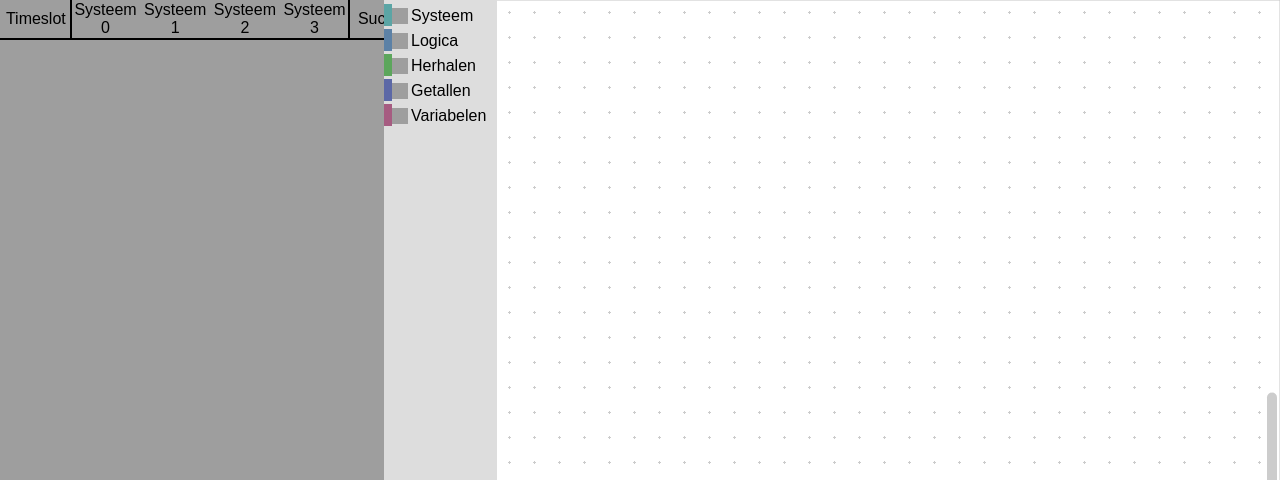
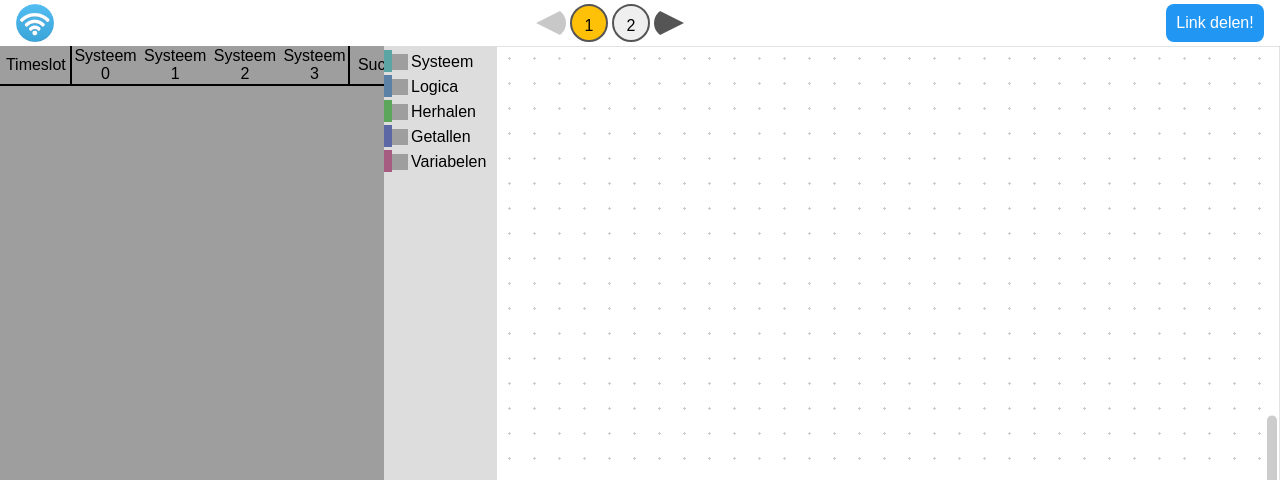
Before and after one commit to svenkonings/MAC-Protocol-Challenge, a PHP site: page / in a window 1280 px wide. Shown: the top 480 px of the page. Run offline with PHP 8.4, Linux system fonts and the light colour scheme; grey boxes are pictures that could not be loaded.

Commit message:
Add support for multiple levels

```diff
--- a/css/main.css
+++ b/css/main.css
@@ -1,6 +1,73 @@
 html, body {
     height: 100%;
     margin: 0;
+}
+
+nav {
+    height: 38px;
+    padding: 4px 1em;
+    cursor: default;
+}
+
+nav a, nav button {
+    display: inline-block;
+    width: 38px;
+    height: 38px;
+    vertical-align: middle;
+    font-family: sans-serif;
+    cursor: pointer;
+}
+
+#levels {
+    display: inline-block;
+    width: calc(100% - 144px);
+    text-align: center;
+
+}
+
+#levels button {
+    color: initial;
+    outline: initial;
+    padding: initial;
+    cursor: pointer;
+    border: 2px solid #555;
+    border-radius: 100%;
+    line-height: 2.5;
+}
+
+#levels button:first-child {
+    border: none;
+    width: 0;
+    height: 0;
+    border-top: 15px solid transparent;
+    border-right: 30px solid #555;
+    border-bottom: 15px solid transparent;
+    background: none;
+}
+
+#levels button:first-child:disabled {
+    border-right-color: #C8C8C8;
+    cursor: not-allowed;
+}
+
+#levels button:last-child {
+    border: none;
+    width: 0;
+    height: 0;
+    border-top: 15px solid transparent;
+    border-left: 30px solid #555;
+    border-bottom: 15px solid transparent;
+    background: none;
+}
+
+#levels button:last-child:disabled {
+    border-left-color: #C8C8C8;
+    cursor: not-allowed;
+}
+
+#logo {
+    width: 38px;
+    height: 38px;
 }
 
 #simulation {
@@ -8,7 +75,7 @@ html, body {
     box-sizing: border-box;
     padding-bottom: 127px;
     width: 30%;
-    height: 100%;
+    height: calc(100% - 46px);
     float: left;
     text-align: center;
 }
@@ -33,9 +100,18 @@ html, body {
     bottom: 0;
 }
 
+#runButton {
+    width: 95%;
+}
+
+#shareButton {
+    height: 38px;
+    width: 98px;
+}
+
 #blocklyArea {
     width: 70%;
-    height: 100%;
+    height: calc(100% - 46px);
     float: left;
 }
 
@@ -77,7 +153,7 @@ tr:first-child {
     border-top: hidden;
 }
 
-#tableBody > tr:last-child {
+#tableBody tr:last-child {
     border-bottom: hidden;
 }
 
@@ -94,19 +170,18 @@ td:last-child {
     border-left: 2px double black;
 }
 
-#tableHead > td {
+#tableHead td {
     border-bottom: 2px double black;
 }
 
 button {
     color: #FFFFFF;
-    width: 48%;
     outline: none;
     border: none;
     font-size: 16px;
     font-family: sans-serif;
     white-space: nowrap;
-    padding: 10px 24px;
+    padding: 10px;
     border-radius: 8px;
     cursor: pointer;
 }
--- a/index.html
+++ b/index.html
@@ -13,6 +13,16 @@
     <link rel="stylesheet" type="text/css" href="css/main.css" media="all"/>
 </head>
 <body>
+<nav>
+    <a href=""><img id="logo" src="logo.png" alt="MAC Protocollen"></a>
+    <div id="levels">
+        <button onclick="setLevel(level - 1);"></button>
+        <button onclick="setLevel(1);">1</button>
+        <button onclick="setLevel(2);">2</button>
+        <button onclick="setLevel(level + 1);"></button>
+    </div>
+    <button id="shareButton" class="blue" onclick="BlocklyStorage.link()">Link delen!</button>
+</nav>
 <div id="simulation">
     <div id="simulationVisualisation">
         <table id="headerTable">
@@ -31,8 +41,7 @@
     </div>
     <div id="simulationControls">
         <br>
-        <button id="runButton" class="green" onclick="runInterpreter()">Simuleer!</button>
-        <button id="shareButton" class="blue" onclick="BlocklyStorage.link()">Link delen!</button><!--
+        <button id="runButton" class="green" onclick="runInterpreter()">Simuleer!</button><!--
      --><br><br>
         <input aria-label="Simulatie sneldheid" type="checkbox" id="speedCheck" onclick="checkChanged();" checked><!--
      --><label for="speedRange">Simulatie vertragen:</label>
--- a/js/main.js
+++ b/js/main.js
@@ -89,8 +89,6 @@ Blockly.defineBlocksWithJsonArray([
         "helpUrl": ""
     }
 ]);
-
-// TODO: Add print block
 
 Blockly.JavaScript['system_id'] = function () {
     return ['currentSystem()', Blockly.JavaScript.ORDER_FUNCTION_CALL];
@@ -192,7 +190,7 @@ function initApi(interpreter, scope) {
     }));
 
     interpreter.setProperty(scope, 'systemCount', interpreter.createNativeFunction(function () {
-        return SYSTEM_COUNT;
+        return systemCount;
     }));
 
     interpreter.setProperty(scope, 'alert', interpreter.createNativeFunction(function (text) {
@@ -245,33 +243,92 @@ var onresize = function () {
 addEventListener('resize', onresize, false);
 Blockly.svgResize(workspace);
 
+function getParam(variable) {
+    var query = window.location.search.substring(1);
+    var vars = query.split("&");
+    for (var i = 0; i < vars.length; i++) {
+        var pair = vars[i].split("=");
+        if (pair[0] === variable) {
+            return pair[1];
+        }
+    }
+}
+
+function getJson(url, callback) {
+    var xhr = new XMLHttpRequest();
+    xhr.open('GET', url, true);
+    xhr.responseType = 'json';
+    xhr.onload = function () {
+        callback(xhr.response);
+    };
+    xhr.send();
+}
+
 /*----------------------------------------------------------------------------------------------------------------------
                                                       Simulation
 ----------------------------------------------------------------------------------------------------------------------*/
 
-var SYSTEM_COUNT = 4;
-var QUEUE_DATA = {
-    0: [5, 0, 10, 0],
-    5: [5, 5, 0, 0],
-    10: [0, 0, 0, 5],
-    15: [0, 0, 0, 5],
-    20: [0, 10, 0, 0],
-    25: [0, 0, 5, 0]
-};
+var level;
+var systemCount = 0;
+var queueData = {};
 
 var code = null;
 var myInterpreter = null;
 var runner = null;
+var navLevels = document.getElementById('levels');
 var tableHead = document.getElementById('tableHead');
 var tableBody = document.getElementById('tableBody');
 var runButton = document.getElementById('runButton');
 var speedCheck = document.getElementById('speedCheck');
 var speedRange = document.getElementById('speedRange');
 
-for (var i = 0; i < SYSTEM_COUNT; i++) {
-    tableHead.insertCell(i + 1).innerHTML = 'Systeem ' + i;
+function setLevel(newLevel) {
+    if (level !== newLevel) {
+        history.pushState({level: newLevel}, 'MAC Protocollen', '?level=' + newLevel);
+        loadLevel();
+    }
 }
-onresize();
+
+function loadLevel() {
+    var levelParam = parseInt(getParam('level'));
+    level = levelParam ? levelParam : 1;
+
+    getJson('levels/' + level + '.json', function (result) {
+        systemCount = result["system_count"];
+        queueData = result["queue_data"];
+        workspace.updateToolbox(result["toolbox"]);
+        updateNavigation();
+        updateTableHead();
+        codeChanged();
+        resetSystem();
+    });
+}
+
+function updateNavigation() {
+    var children = navLevels.children;
+    navLevels.firstElementChild.disabled = level === 1;
+    navLevels.lastElementChild.disabled = level === children.length - 2;
+    for (var i = 1; i < children.length - 1; i++) {
+        children[i].className = i === level ? 'yellow' : '';
+    }
+}
+
+function updateTableHead() {
+    var currentSystems = tableHead.cells.length - 2;
+    if (currentSystems < systemCount) {
+        for (var i = currentSystems; i < systemCount; i++) {
+            tableHead.insertCell(i + 1).innerHTML = 'Systeem ' + i;
+        }
+    } else {
+        for (var j = currentSystems; j > systemCount; j--) {
+            tableHead.deleteCell(j);
+        }
+    }
+    onresize();
+}
+
+loadLevel();
+window.onpopstate = loadLevel;
 
 var systemQueue;
 var systemData;
@@ -280,7 +337,7 @@ var currentTimeslot;
 
 function resetSystem() {
     systemQueue = [];
-    for (var i = 0; i < SYSTEM_COUNT; i++) {
+    for (var i = 0; i < systemCount; i++) {
         systemQueue[i] = 0;
     }
     systemData = [];
@@ -332,7 +389,7 @@ function addRow() {
     var atBottom = simulationBody.scrollHeight - (simulationBody.clientHeight + simulationBody.scrollTop) <= 1;
     var row = tableBody.insertRow(currentTimeslot);
     row.insertCell(0).innerHTML = currentTimeslot;
-    for (var i = 1; i < SYSTEM_COUNT + 2; i++) {
+    for (var i = 1; i < systemCount + 2; i++) {
         row.insertCell(i);
     }
     if (atBottom) {
@@ -341,7 +398,7 @@ function addRow() {
 }
 
 function highlightSystem(systemId) {
-    for (var i = 0; i < SYSTEM_COUNT; i++) {
+    for (var i = 0; i < systemCount; i++) {
         tableHead.cells[i + 1].className = systemId === i ? 'blue' : '';
     }
 }
@@ -349,7 +406,7 @@ function highlightSystem(systemId) {
 function updateQueue() {
     var previousTimeslot = currentTimeslot - 1;
     if (previousTimeslot >= 0) {
-        var sendCell = tableBody.rows[previousTimeslot].cells[SYSTEM_COUNT + 1];
+        var sendCell = tableBody.rows[previousTimeslot].cells[systemCount + 1];
         if (isEmptySend(previousTimeslot)) {
             sendCell.innerHTML = '-';
             sendCell.className = 'yellow';
@@ -360,14 +417,14 @@ function updateQueue() {
             systemQueue[sender] -= 1;
         } else {
             sendCell.innerHTML = '&cross;';
-            sendCell.className ='red';
+            sendCell.className = 'red';
         }
     }
     addQueueData(currentTimeslot);
 }
 
 function addQueueData(timeslot) {
-    var newData = QUEUE_DATA[timeslot];
+    var newData = queueData[timeslot];
     if (newData) {
         for (var i = 0; i < systemQueue.length; i++) {
             systemQueue[i] += newData[i];
@@ -386,7 +443,7 @@ function totalQueue() {
 }
 
 function maxQueueTimeslot() {
-    return Math.max.apply(null, Object.keys(QUEUE_DATA));
+    return Math.max.apply(null, Object.keys(queueData));
 }
 
 function hasQueue(systemId) {
@@ -454,7 +511,7 @@ function codeChanged() {
     code = variableCode +
         "var infiniteLoopCount = 0;\n" +
         "while (nextTimeslot()) {\n" +
-        "    for (var i = 0; i < " + SYSTEM_COUNT + "; i++) {\n" +
+        "    for (var i = 0; i < " + systemCount + "; i++) {\n" +
         "        var result = simulateSystem();\n" +
         "        if (result === undefined) {\n" +
         "            log('Geen versturen of niet versturen tegengekomen bij systeem ' +\n" +
```
Also changed, not shown: levels/1.json (added, +12 -0 lines), levels/2.json (added, +12 -0 lines), logo.png (added).
